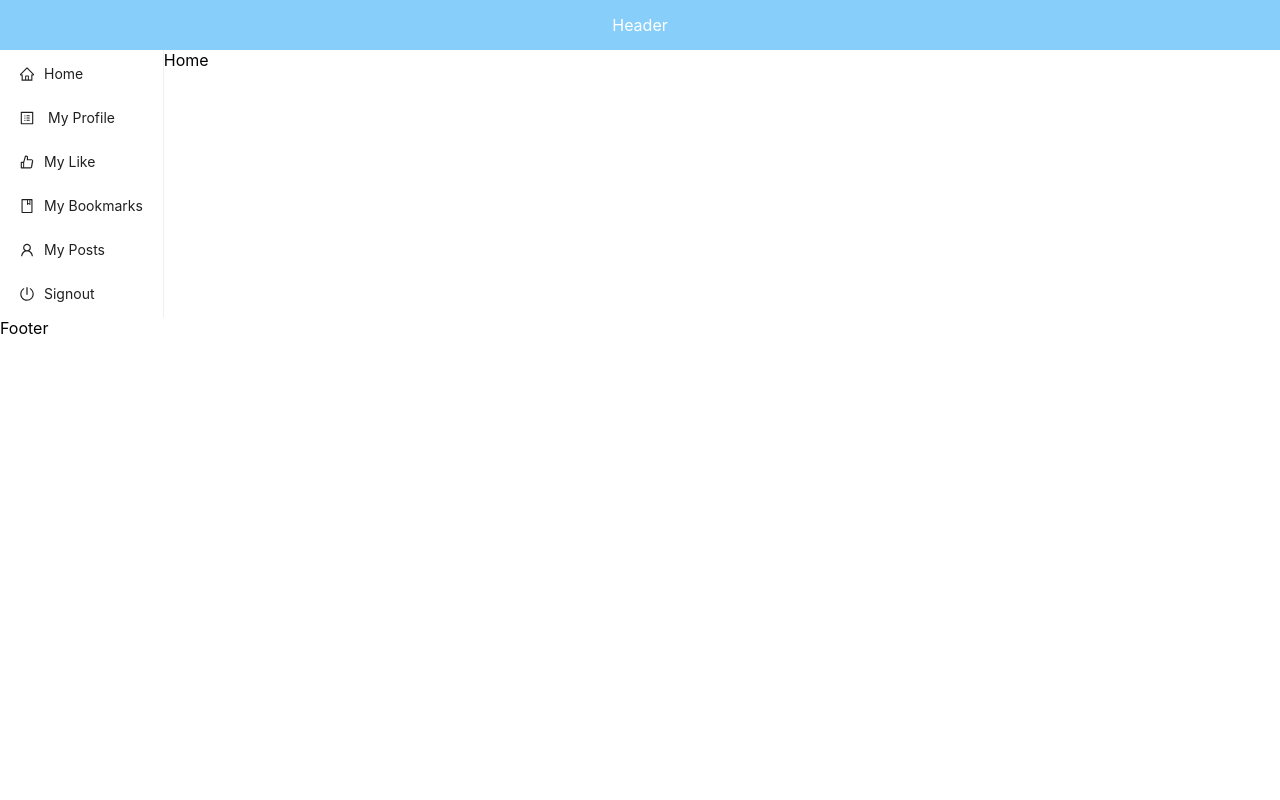
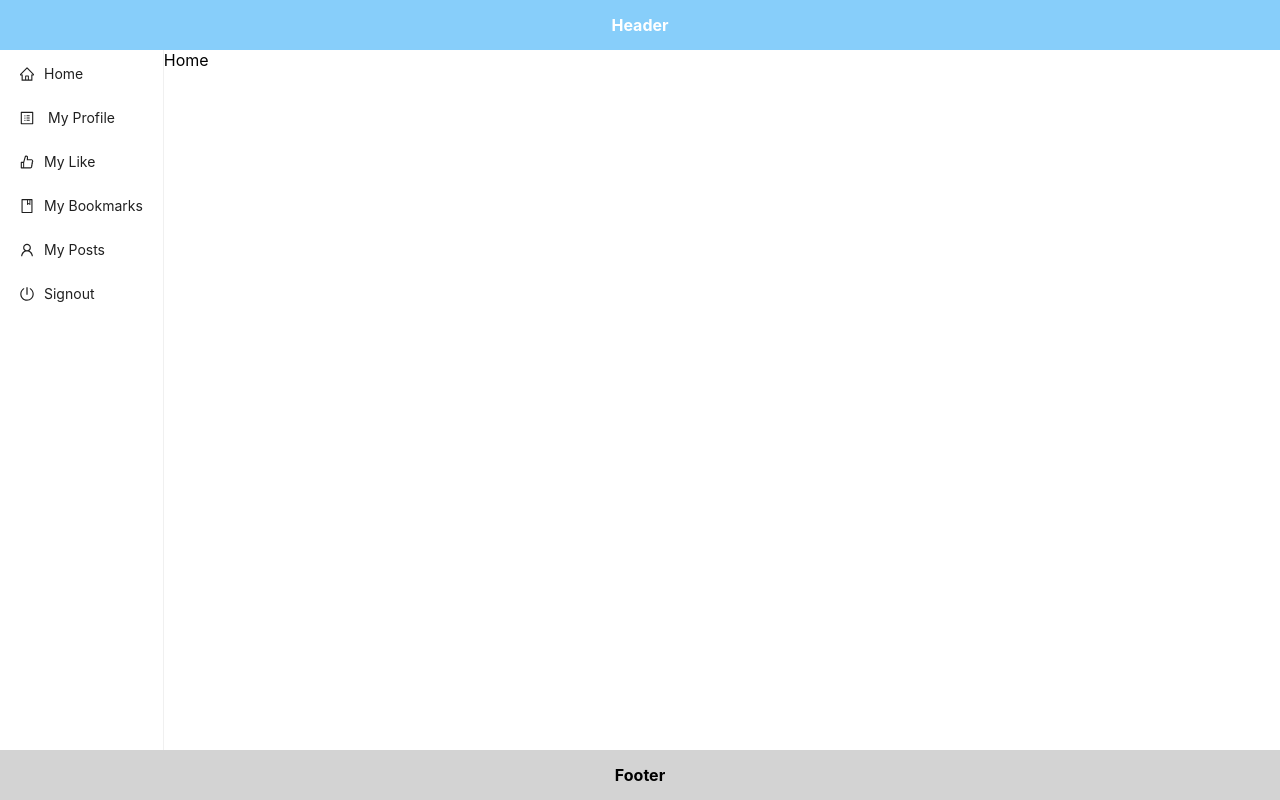
Before and after one commit to 251708/Social-media-app, a React (Create React App) app: page / in a window 1280 px wide. Built offline with nearby package versions, Linux system fonts and the light colour scheme.

Commit message:
second commit

```diff
--- a/src/App.tsx
+++ b/src/App.tsx
@@ -6,9 +6,15 @@ import {  Menu } from 'antd';
 
 function App(){
  return(
-  <div>
+  <div
+  style={{
+    display:"flex",
+    flexDirection:"column",
+    flex:1,
+    height:"100vh"
+  }}>
       <Header />
-      <div style={{display:'flex',flexDirection:'row'}}>
+      <div style={{display:'flex',flexDirection:'row',flex:1}}>
         <SideMenu />
        <Content />
       </div>
@@ -17,10 +23,26 @@ function App(){
  );
 }
 function Header(){
-  return<div style={{height:50,backgroundColor:"lightskyblue", color:'white',display:'flex',justifyContent:'center',alignItems:'center'}}>Header</div>
+  return<div style={{
+    height:50,
+    backgroundColor:"lightskyblue",
+     color:'white',
+     display:'flex',
+     justifyContent:'center',
+     alignItems:'center',
+     fontWeight:"bold",
+      }}>Header</div>
 }
 function Footer(){
-  return<div>Footer</div>
+  return<div style={{
+    height:50,
+    backgroundColor:"lightgray",
+     color:'Black',
+     display:'flex',
+     justifyContent:'center',
+     alignItems:'center',
+     fontWeight:"bold"
+     }}>Footer</div>
 }
   function SideMenu(){
     const navigate = useNavigate();
```
